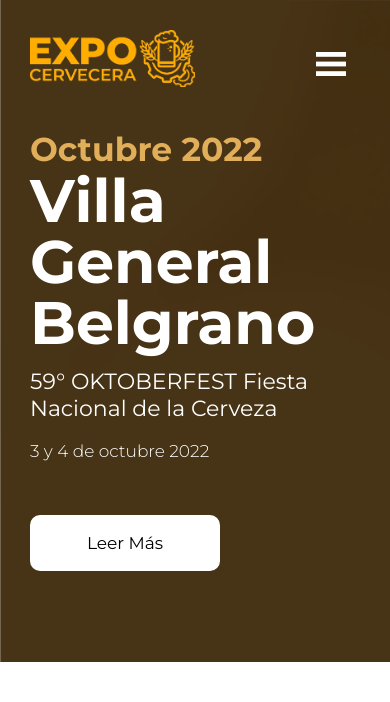
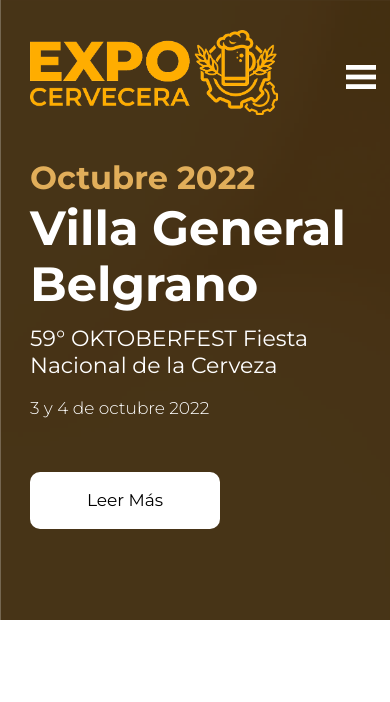
Before and after one commit to tatianadelsoglio/expocervecera, a PHP site: page / in a window 390 px wide. Shown: the top 702 px of the page. Run offline with PHP 8.4, Linux system fonts and the light colour scheme; some libraries are stand-ins or nearby versions; some web fonts are replaced.

Commit message:
cambios en mapa y logo expo

```diff
--- a/css/responsive.css
+++ b/css/responsive.css
@@ -50,7 +50,7 @@
 @media (min-width: 768px) and (max-width: 991px) {
 
   .navigation.navbar-dark .navbar-nav .nav-link {
-    padding: 0 14px;
+    padding: 0 5px;
   }
   .our_text_box {
     padding: 20px;
@@ -183,9 +183,14 @@
     margin-top: 0px;
   }
   .text-bg h1 {
-    font-size: 50px;
+    font-size: 3rem;
     line-height: 80px;
   }
+
+  .white1 {
+    font-size: 4rem;
+  }
+
   .text-bg {
     padding-right: 0;
   }
@@ -364,7 +369,7 @@
     float: left;
   }
   .text-bg h1 {
-    font-size: 33px;
+    font-size: 2rem;
     line-height: 51px;
   }
   .banner_main {
@@ -391,7 +396,7 @@
   }
 
   .col {
-    flex-grow: 0.5;
+    flex-grow: 0.75;
   }
 
   .padding_top3 {
@@ -434,7 +439,8 @@
     display: inherit !important;
     padding: 0;
     width: 100%;
-    margin-top: -45px;
+    position:absolute;
+    top: -60px;
   }
   .navigation .navbar-collapse {
     background: #e1ae5a;
@@ -619,5 +625,14 @@
   margin-bottom: 10px;
 }
 
+.logo-menu {
+  display: flex;
+  flex-direction: row;
+  align-items: center;
+}
+
+.white1 {
+  font-size: 3rem;
+}
 
 }
--- a/css/style.css
+++ b/css/style.css
@@ -397,7 +397,7 @@ button {
 
 .white1 {
   color: #fff;
-  font-size: 60px;
+  font-size: 80px;
 }
 
 .titlepage {
--- a/index.html
+++ b/index.html
@@ -57,7 +57,7 @@
       <div class="head_top">
         <div class="header">
           <div class="container-fluid">
-            <div class="row">
+            <div class="row logo-menu">
               <div class="col-xl-3 col-lg-3 col-md-3 col-sm-3 col logo_section">
                 <div class="full">
                   <div class="center-desk">
@@ -251,22 +251,25 @@
                       serrana de Villa General Belgrano se viste de gala para
                       celebrar la tradicional Fiesta Nacional de la Cerveza.
                       Este festejo recuerda al Oktoberfest, el ritual pagano
-                      originado en Munich, Alemania, hace cinco siglos atrás. <br/> <br/>
-                      El acontecimiento se celebra a lo largo de once días intensos
-                      en la Villa A esta fiesta tan particular, asisten las
-                      principales marcas de cerveza nacionales y extranjeras,
-                      donde promocionan en diferentes stands sus producciones
-                      Premium. También se suma la gastronomía tradicional
-                      alemana. <br/> <br/>
-                      Por momentos, el festejo se traslada al centro de
-                      la ciudad, donde se realiza el desfile de las
-                      colectividades que tanto aportaron a la formación de la
-                      identidad cosmopolita que posee Villa General Belgrano en
-                      la actualidad. Así, las delegaciones de Alemania,
-                      Dinamarca, Escocia, España, Islas Canarias, Yugoslavia,
-                      Suecia, Portugal, Brasil, Grecia, Italia, Armenia y
-                      Ucrania lucen sus trajes típicos, ampliando notablemente
-                      el espectro cultural de la fiesta.
+                      originado en Munich, Alemania, hace cinco siglos atrás.
+                      <br />
+                      <br />
+                      El acontecimiento se celebra a lo largo de once días
+                      intensos en la Villa A esta fiesta tan particular, asisten
+                      las principales marcas de cerveza nacionales y
+                      extranjeras, donde promocionan en diferentes stands sus
+                      producciones Premium. También se suma la gastronomía
+                      tradicional alemana. <br />
+                      <br />
+                      Por momentos, el festejo se traslada al centro de la
+                      ciudad, donde se realiza el desfile de las colectividades
+                      que tanto aportaron a la formación de la identidad
+                      cosmopolita que posee Villa General Belgrano en la
+                      actualidad. Así, las delegaciones de Alemania, Dinamarca,
+                      Escocia, España, Islas Canarias, Yugoslavia, Suecia,
+                      Portugal, Brasil, Grecia, Italia, Armenia y Ucrania lucen
+                      sus trajes típicos, ampliando notablemente el espectro
+                      cultural de la fiesta.
                     </p>
                   </div>
                 </div>
@@ -400,7 +403,6 @@
     </div>
     <!-- end blog_main -->
 
-
     <!-- <div id="ubicación" class="blog_main">
       <div class="container"> -->
     <!-- secend section -->
@@ -441,15 +443,14 @@
       </div>
       <div class="col-xl-6 col-lg-6 col-md-12 col-sm-12 columna-ubicacion">
         <iframe
-          src="https://www.google.com/maps/embed?pb=!1m18!1m12!1m3!1d2532.778300628757!2d-64.56903540099268!3d-31.985001323587788!2m3!1f0!2f0!3f0!3m2!1i1024!2i768!4f13.1!3m3!1m2!1s0x95d2b1195a9b9c73%3A0x83a60a550d5966ae!2sOktoberfest%20Villa%20Gral.%20Belgrano!5e1!3m2!1ses-419!2sar!4v1660180517242!5m2!1ses-419!2sar"
+          src="https://www.google.com/maps/embed?pb=!1m14!1m8!1m3!1d4142.736584946421!2d-64.56003800537653!3d-31.976067148047687!3m2!1i1024!2i768!4f13.1!3m3!1m2!1s0x0%3A0x3245f2bd7c030f4c!2sPlaza%20Jose%20Hernandez!5e0!3m2!1ses-419!2sar!4v1660753641176!5m2!1ses-419!2sar"
           width="100%"
           height="450"
           style="border: 0"
           allowfullscreen=""
           loading="lazy"
           referrerpolicy="no-referrer-when-downgrade"
-        >
-        </iframe>
+        ></iframe>
       </div>
     </div>
 
```
